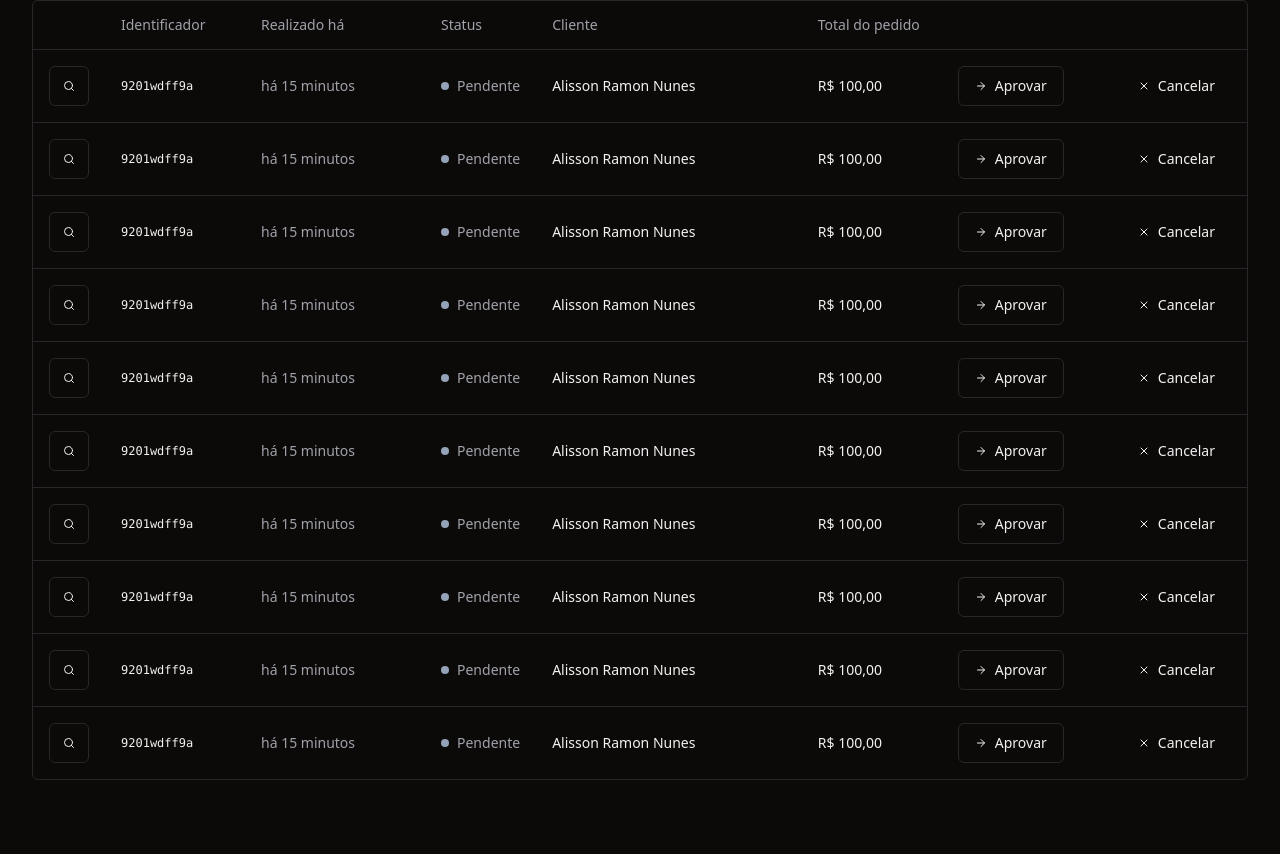
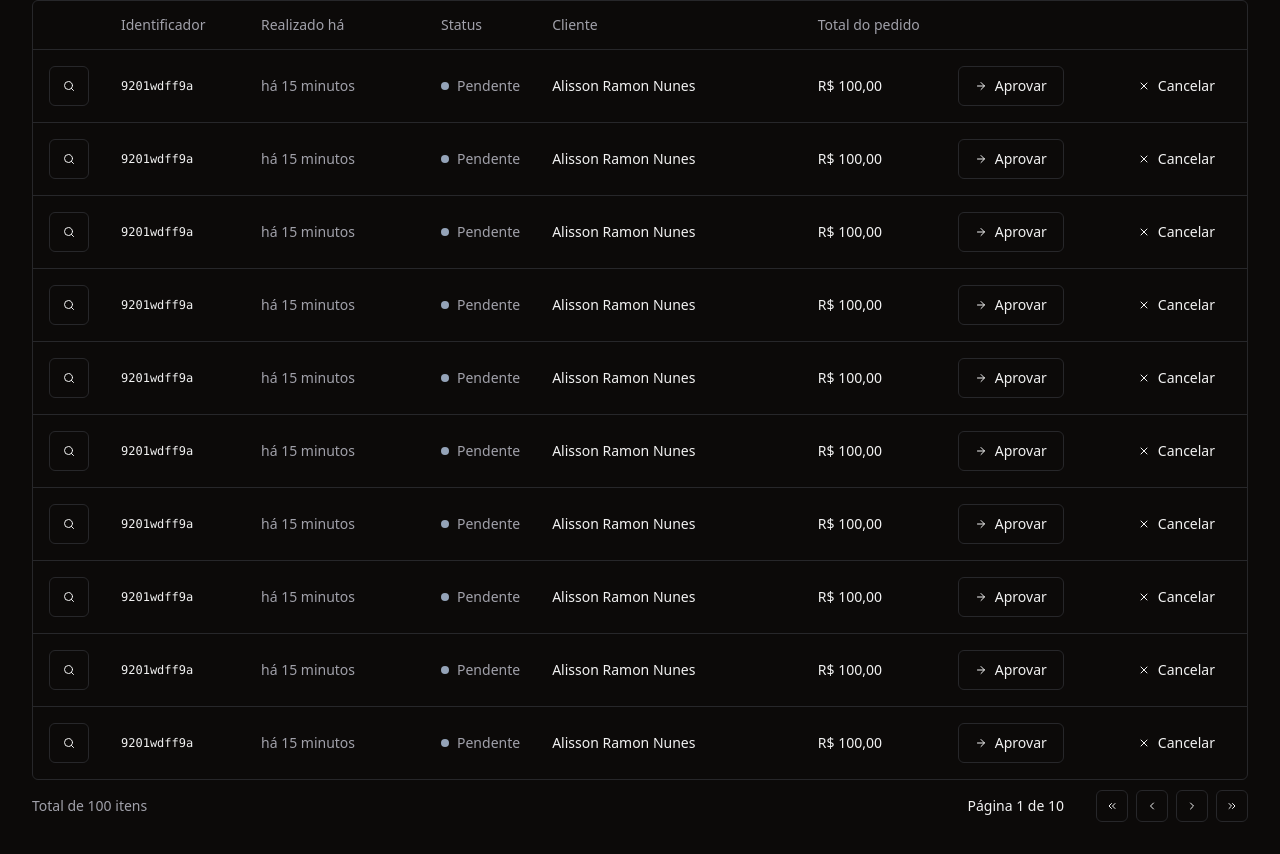
Before and after one commit to Ramonprog/pizzaria, a React (Vite) app: page /orders in a window 1280 px wide. Shown: the part 191-1045 px from the top of the page. Before the commit the page ends 1003 px from the top, so only its background shows below. Built offline with nearby package versions, Linux system fonts and the light colour scheme.

Commit message:
feat: component de paginação

```diff
--- /dev/null
+++ b/src/components/paginaion.tsx
@@ -0,0 +1,30 @@
+import { ChevronLeft, ChevronRight, ChevronsLeft, ChevronsRight } from "lucide-react";
+import { Button } from "./ui/button";
+
+export interface PaginationProps {
+  pageIndex: number;
+  totalCount: number;
+  perPage: number;
+}
+
+export function Pagination({ pageIndex, perPage, totalCount }: PaginationProps) {
+  const pages = Math.ceil(totalCount / perPage) || 1;
+
+  return (
+    <div className="flex items-center justify-between">
+      <span className="text-sm text-muted-foreground">
+        Total de {totalCount} itens
+      </span>
+      <div className="flex items-center gap-6 lg:gap-8">
+        <div className="text-sm font-medium">Página {pageIndex + 1} de {pages}</div>
+        <div className="flex items-center gap-2">
+          <Button variant='outline' className="h-8 w-8 p-0"><ChevronsLeft className="h-3 w-3" /> <span className="sr-only">Primeira página</span></Button>
+          <Button variant='outline' className="h-8 w-8 p-0"><ChevronLeft className="h-3 w-3" /> <span className="sr-only">Próxima página</span></Button>
+          <Button variant='outline' className="h-8 w-8 p-0"><ChevronRight className="h-3 w-3" /> <span className="sr-only">Página anterior</span></Button>
+          <Button variant='outline' className="h-8 w-8 p-0"><ChevronsRight className="h-3 w-3" /> <span className="sr-only">Ultima página</span></Button>
+        </div>
+      </div>
+    </div>
+  )
+
+}
--- a/src/pages/app/orders/orders.tsx
+++ b/src/pages/app/orders/orders.tsx
@@ -2,6 +2,7 @@
 import { Helmet } from "react-helmet-async";
 import { OrderTableRow } from "./component/order-table-row";
 import { OrderTableFilter } from "./component/order-table-filter";
+import { Pagination } from "@/components/paginaion";
 
 export function Orders() {
   return (
@@ -9,7 +10,7 @@
       <Helmet title="Pedidos" />
       <div className="flex flex-col gap-4">
         <h1 className="text-3xl font-bold tracking-tight">Pedidos</h1>
-      </div>
+
         <div className="space-y-2.5">
           <OrderTableFilter />
 
@@ -35,6 +36,8 @@
               </TableBody>
             </Table>
           </div>
+          <Pagination pageIndex={0} perPage={10} totalCount={100} />
+        </div>
       </div>
     </>
   )
```
Lines whose indentation alone changed are shown as unchanged.
